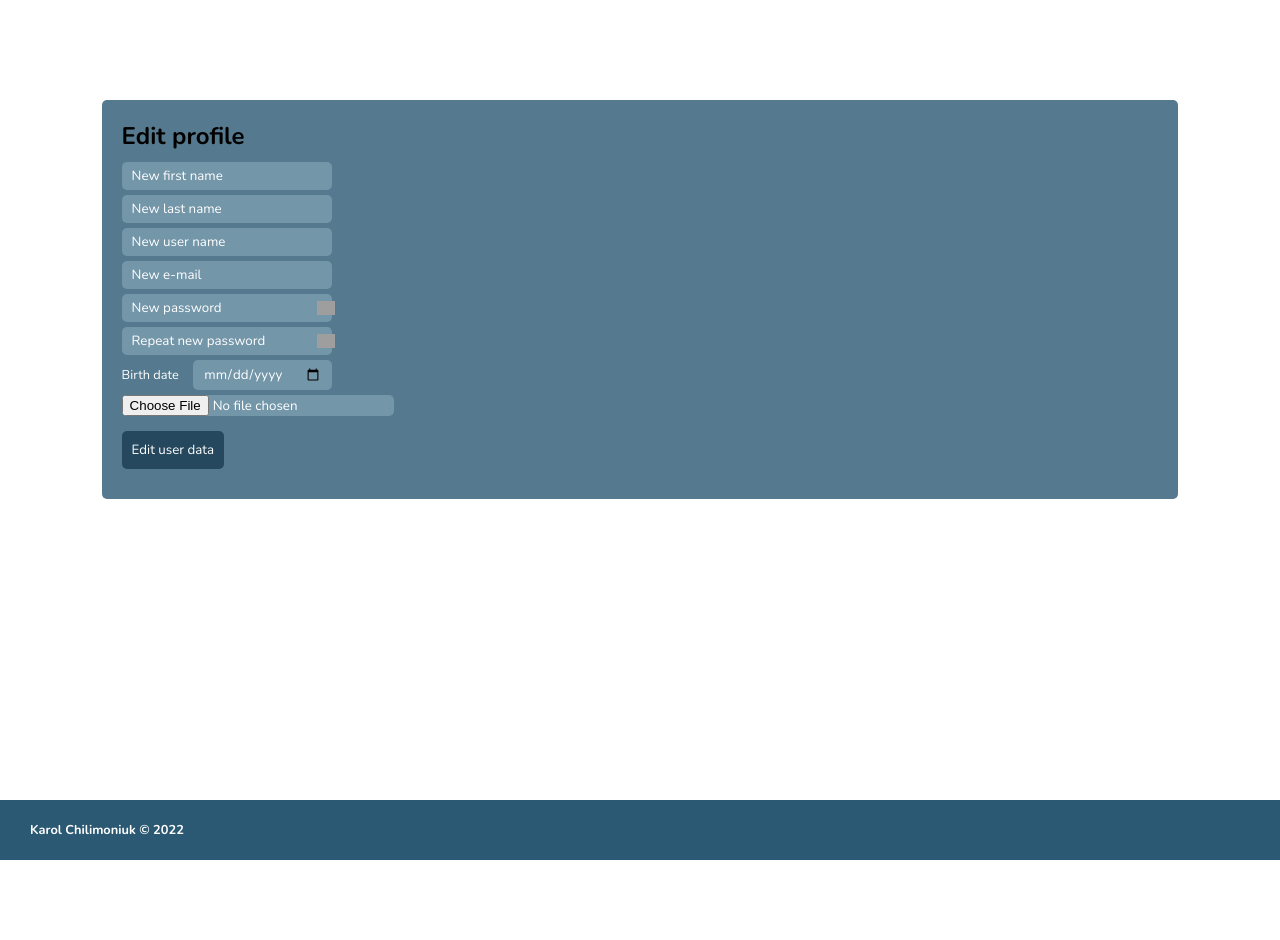
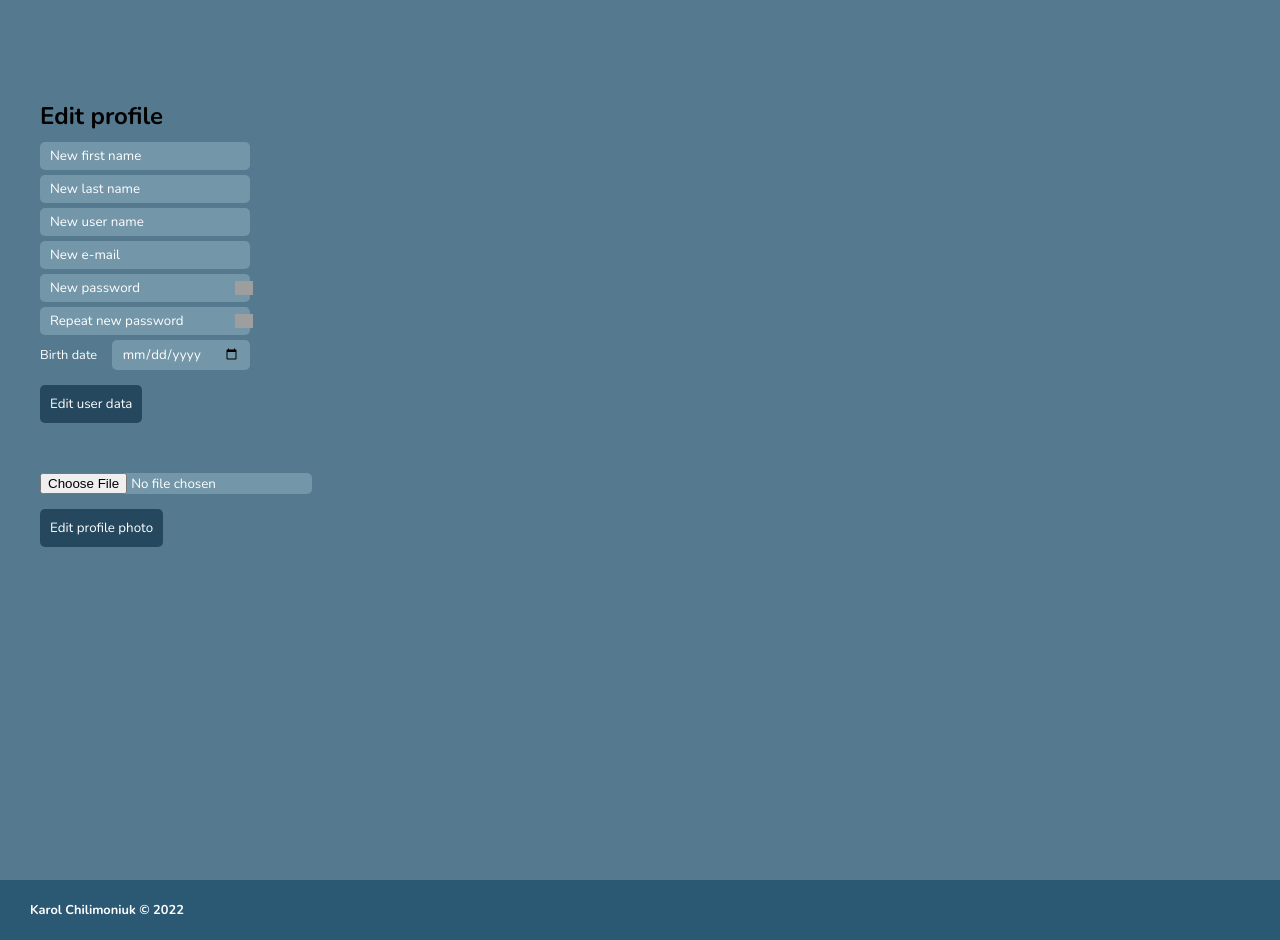
Before and after one commit to KarolChilimoniuk/social-app, a React (Create React App) app in the folder client/: page /user in a window 1280 px wide. Before the commit the page ends 860 px from the top, so only its background shows below. Built offline with nearby package versions, Linux system fonts and the light colour scheme; no server answers; grey boxes are pictures that could not be loaded.

Commit message:
feat: added cloduinary client handler for uploading user avatars

```diff
--- a/client/package.json
+++ b/client/package.json
@@ -3,6 +3,8 @@
   "version": "0.1.0",
   "private": true,
   "dependencies": {
+    "@cloudinary/react": "^1.6.0",
+    "@cloudinary/url-gen": "^1.8.6",
     "@react-oauth/google": "^0.2.6",
     "@testing-library/jest-dom": "^5.16.4",
     "@testing-library/react": "^13.2.0",
--- a/client/src/App.style.ts
+++ b/client/src/App.style.ts
@@ -4,7 +4,7 @@ export const AppContainer = styled.div`
   align-items: center;
   display: flex;
   flex-direction: column;
-  max-height: 100wh;
+  min-height: 100wh;
   max-width: 100vw;
   overflow: hidden;
 `;
@@ -14,3 +14,8 @@ export const MainDiv = styled.div`
   min-height: 100vh;
   width: 90%;
 `;
+
+export const MainDiv2 = styled.div`
+  flex-grow: 1;
+  min-height: 100vh;
+`;
--- a/client/src/App.tsx
+++ b/client/src/App.tsx
@@ -12,7 +12,7 @@ import RegistLogin from "./Layouts/Regiser/Login/Register/Register/RegistLogin";
 import MainUserPage from "./Layouts/MainUserPage/MainUserPage";
 import UserPanel from "./Layouts/UserPanel/UserPanel";
 import Footer from "./components/Footer/Footer";
-import { AppContainer, MainDiv } from "./App.style";
+import { AppContainer, MainDiv, MainDiv2 } from "./App.style";
 
 const App = (): JSX.Element => {
   const [activeNav, setActiveNav] = useState<boolean>(false);
@@ -30,7 +30,6 @@ const App = (): JSX.Element => {
   return (
     <GoogleOAuthProvider clientId={`${process.env.REACT_APP_GOOGLE_ID}`}>
       <AppContainer>
-        <MainDiv>
         {loginStatus && (
           <>
             <UserBar NavHandler={() => setActiveNav(!activeNav)} />
@@ -38,12 +37,39 @@ const App = (): JSX.Element => {
           </>
         )}
         <Routes>
-            <Route path="/" element={<Home />} />
-            <Route path="/auth" element={<RegistLogin />} />
-            <Route path="/logged" element={<MainUserPage />} />
-            <Route path="/user" element={<UserPanel />} />
+          <Route
+            path="/"
+            element={
+              <MainDiv>
+                <Home />
+              </MainDiv>
+            }
+          />
+          <Route
+            path="/auth"
+            element={
+              <MainDiv>
+                <RegistLogin />
+              </MainDiv>
+            }
+          />
+          <Route
+            path="/logged"
+            element={
+              <MainDiv2>
+                <MainUserPage />
+              </MainDiv2>
+            }
+          />
+          <Route
+            path="/user"
+            element={
+              <MainDiv2>
+                <UserPanel />
+              </MainDiv2>
+            }
+          />
         </Routes>
-        </MainDiv>
         <Footer />
       </AppContainer>
     </GoogleOAuthProvider>
--- a/client/src/Layouts/UserPanel/UserPanel.style.ts
+++ b/client/src/Layouts/UserPanel/UserPanel.style.ts
@@ -1,4 +1,22 @@
 import styled from "styled-components";
+
+export const SectionContainer = styled.div`
+  align-items: flex-start;
+
+  background-color: rgba(43, 88, 114, 0.8);
+  border-radius: 5px;
+  display: flex;
+  flex-direction: column;
+  min-height: 100vh;
+  justify-content: center;
+  padding-left: 40px;
+  padding-top: 80px;
+  width: 100vw;
+  @media (min-width: 650px) and (orientation: landscape) {
+    flex-direction: row;
+    justify-content: flex-start;
+  }
+`;
 
 export const ErrorParagraph = styled.p`
   background-color: transparent;
@@ -20,18 +38,9 @@ export const UpdateParagraph = styled.p`
   padding: 10px;
 `;
 
-export const FormContainer = styled.section`
-  align-items: flex-start;
-  display: flex;
-  flex-direction: row;
-  height: 100%;
-  justify-content: center;
-  padding-top: 100px;
-  width: 100%;
-`;
+export const FormContainer = styled.section``;
 
 export const Form = styled.form`
-  background-color: rgba(43, 88, 114, 0.8);
   border-radius: 5px;
   align-items: start;
   display: flex;
--- a/client/src/Layouts/UserPanel/UserPanel.tsx
+++ b/client/src/Layouts/UserPanel/UserPanel.tsx
@@ -1,20 +1,22 @@
 import React, { useState, useEffect } from "react";
 import { Dispatch } from "redux";
 import { useSelector, useDispatch } from "react-redux";
-import { IFormData } from "../../services/interfaces/interfaces";
+import { IRootState, IFormData } from "../../services/interfaces/interfaces";
+import { UserPic, ImgToPreview, UploadedImg } from "../../services/types/types";
 import TextFormInput from "../../components/TextFormInput/TextFormInput";
 import BirthDateInput from "../../components/BirthDateInput/BirthDate";
 import PasswordInput from "../../components/PasswordInput/PasswordInput";
-import FileInput from "../../components/FileInput/FileInput";
+import FormFileInput from "../../components/FileInput/FileInput";
 import SubInput from "../../components/SubmitInput/SubmitInput";
-import { IRootState } from "../../services/interfaces/interfaces";
-import { editData } from "../../services/api/userPanel";
+import UploadedUserImg from "../../components/UploadedUserImg/UploadedUserImg";
+import { editData, editUserPic } from "../../services/api/userPanel";
 import {
   ErrorParagraph,
-  UpdateParagraph,
   FormContainer,
   Form,
   FormHeader,
+  UpdateParagraph,
+  SectionContainer,
 } from "./UserPanel.style";
 
 const UserPanel = (): JSX.Element => {
@@ -25,6 +27,7 @@ const UserPanel = (): JSX.Element => {
   const userName: string = useSelector(
     (state: IRootState) => state.userData.userName
   );
+
   const error: string = useSelector(
     (state: IRootState) => state.userData.authError
   );
@@ -39,9 +42,23 @@ const UserPanel = (): JSX.Element => {
     repeatedPassword: "",
     birthDate: "",
     email: "",
-    userPic: null,
   });
+
+  const [userPic, newUserPic] = useState<UserPic>(null);
+
+  const [imgToPreview, setImagePreview] = useState<ImgToPreview>(null);
+
+  const [uploadedImg, setUploadedImg] = useState<UploadedImg>(null);
+
   const [updateStatus, setUpdateStatus] = useState<boolean>(false);
+
+  const setPreview = (userPic: UserPic) => {
+    const reader = new FileReader();
+    reader.readAsDataURL(userPic!);
+    reader.onloadend = () => {
+      setImagePreview(reader.result);
+    };
+  };
 
   const onChangeHandler = (e: React.ChangeEvent): void => {
     const target = e.target as HTMLInputElement;
@@ -51,18 +68,31 @@ const UserPanel = (): JSX.Element => {
 
   const onChangePic = (e: React.ChangeEvent): void => {
     const target = e.currentTarget as HTMLInputElement;
-    newFormData({ ...formData, userPic: target.files![0] });
-    console.log(target.files);
+    const file: UserPic = target.files![0];
+    newUserPic(file);
+    setPreview(file);
   };
 
-  const submitHandler = async (e: React.SyntheticEvent): Promise<void> => {
+  const textSubmitHandler = async (e: React.SyntheticEvent): Promise<void> => {
     e.preventDefault();
     await editData(formData, userEmail, dispatch, setUpdateStatus);
   };
 
+  const imgSubmitHandler = async (e: React.SyntheticEvent): Promise<void> => {
+    e.preventDefault();
+    try {
+      const uploadedImageData = await editUserPic(imgToPreview);
+      typeof uploadedImageData === "string" &&
+        setUploadedImg(uploadedImageData);
+    } catch (err) {
+      console.log(err);
+    }
+  };
+
   return (
+    <SectionContainer>
       <FormContainer>
-      <Form onSubmit={submitHandler}>
+        <Form onSubmit={textSubmitHandler}>
           {error !== "" && updateStatus === false ? (
             <ErrorParagraph>{error}</ErrorParagraph>
           ) : null}
@@ -111,15 +141,21 @@ const UserPanel = (): JSX.Element => {
             onChangeHandler={onChangeHandler}
           />
           <BirthDateInput onChangeHandler={onChangeHandler} />
-        <FileInput
+          <SubInput value={"Edit user data"} />
+        </Form>
+        <Form onSubmit={imgSubmitHandler}>
+          <FormFileInput
             name={"userPic"}
-          accept={".jpg, .jpeg, .png"}
+            accept={"image/*"}
             onChangeHandler={onChangePic}
           />
-        {/* <ImgFileDropzone /> */}
-        <SubInput value={"Edit user data"} />
+          <SubInput value={"Edit profile photo"} />
         </Form>
       </FormContainer>
+      {typeof uploadedImg === "string" && (
+        <UploadedUserImg imgId={uploadedImg} />
+      )}
+    </SectionContainer>
   );
 };
 
--- a/client/src/components/FileInput/FileInput.tsx
+++ b/client/src/components/FileInput/FileInput.tsx
@@ -1,9 +1,10 @@
 import { InputProps } from "../../services/types/types";
 import { InputContainer, Input } from "./FileInput.style";
 
-const FileInput = ({
+const FormFileInput = ({
   name,
   accept,
+  enctype,
   onChangeHandler,
 }: InputProps): JSX.Element => {
   return (
@@ -20,4 +21,4 @@ const FileInput = ({
   );
 };
 
-export default FileInput;
+export default FormFileInput;
--- /dev/null
+++ b/client/src/components/UploadedUserImg/UploadedUserImg.tsx
@@ -0,0 +1,34 @@
+import { AdvancedImage } from "@cloudinary/react";
+import { Cloudinary } from "@cloudinary/url-gen";
+
+// Import required actions.
+import { thumbnail, scale } from "@cloudinary/url-gen/actions/resize";
+import { byRadius } from "@cloudinary/url-gen/actions/roundCorners";
+
+// Import required qualifiers.
+import { focusOn } from "@cloudinary/url-gen/qualifiers/gravity";
+import { FocusOn } from "@cloudinary/url-gen/qualifiers/focusOn";
+
+import { UploadedUserImgProps } from "../../services/types/types";
+import { UploadedUserImgContainer } from "./UserUploadedImg.style";
+
+const UploadedUserImg = ({ imgId }: UploadedUserImgProps): JSX.Element => {
+  const cld = new Cloudinary({
+    cloud: {
+      cloudName: `${process.env.REACT_APP_CLOUDINARY_NAME}`,
+    },
+  });
+
+  const myImage = cld.image(imgId);
+  myImage
+    .resize(thumbnail().width(280).height(280).gravity(focusOn(FocusOn.face())))
+    .roundCorners(byRadius(150));
+
+  return (
+    <UploadedUserImgContainer>
+      <AdvancedImage cldImg={myImage} />
+    </UploadedUserImgContainer>
+  );
+};
+
+export default UploadedUserImg;
--- /dev/null
+++ b/client/src/components/UploadedUserImg/UserUploadedImg.style.ts
@@ -0,0 +1,7 @@
+import styled from "styled-components";
+
+export const UploadedUserImgContainer = styled.div`
+  margin-bottom: 20px;
+  margin-left: 20px;
+  padding-top: 20px;
+`;
--- a/client/src/services/api/main.ts
+++ b/client/src/services/api/main.ts
@@ -4,3 +4,5 @@ export const instance = axios.create({
   baseURL: `http://localhost:4000`,
   withCredentials: true,
 });
+
+export const cloudUri = `${process.env.REACT_APP_UPLOAD_CLOUD_URI}`;
--- a/client/src/services/interfaces/interfaces.ts
+++ b/client/src/services/interfaces/interfaces.ts
@@ -31,5 +31,9 @@ export interface IFormData {
   repeatedPassword: string;
   birthDate: string;
   email: string;
-  userPic?: File | null;
+  // userPic?: File | null;
 }
+
+export interface IUserPic {
+  userPic: File | null;
+}
```
Also changed, not shown: client/src/services/api/userPanel.ts (+20 -3 lines), client/src/services/types/types.ts (+11 -0 lines), 1 other file (tests, documents, lock files or other folders). Lines whose indentation alone changed are shown as unchanged.
